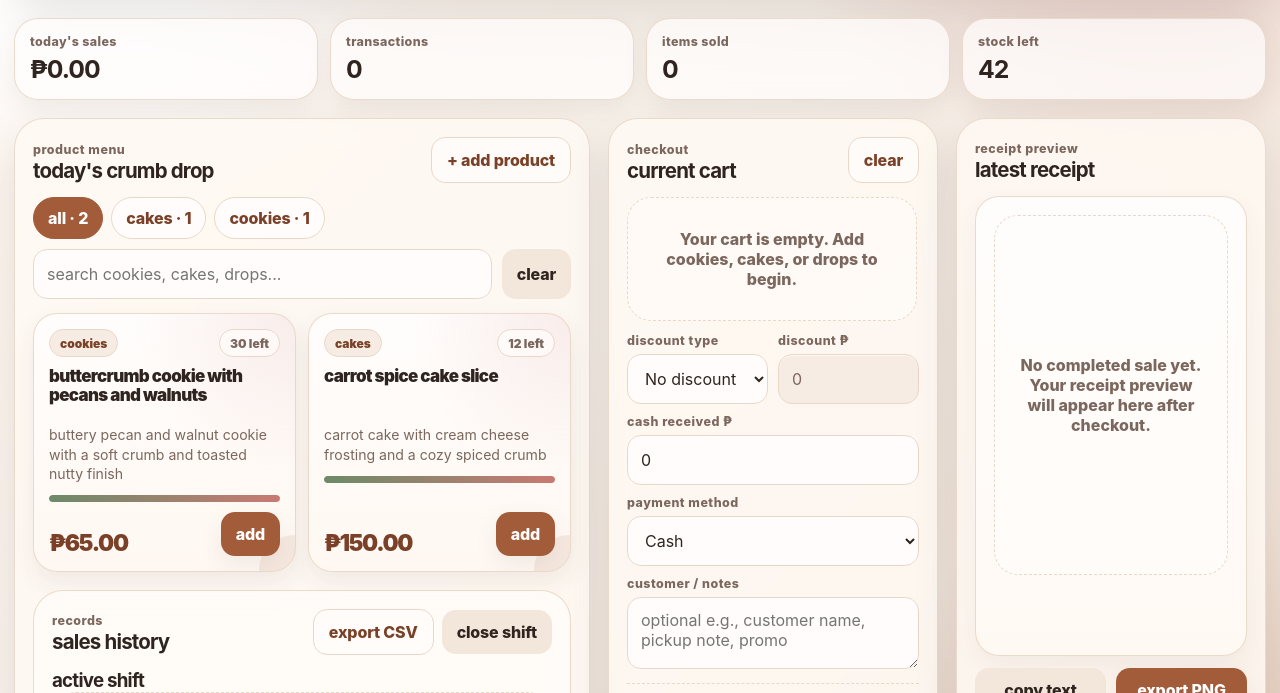
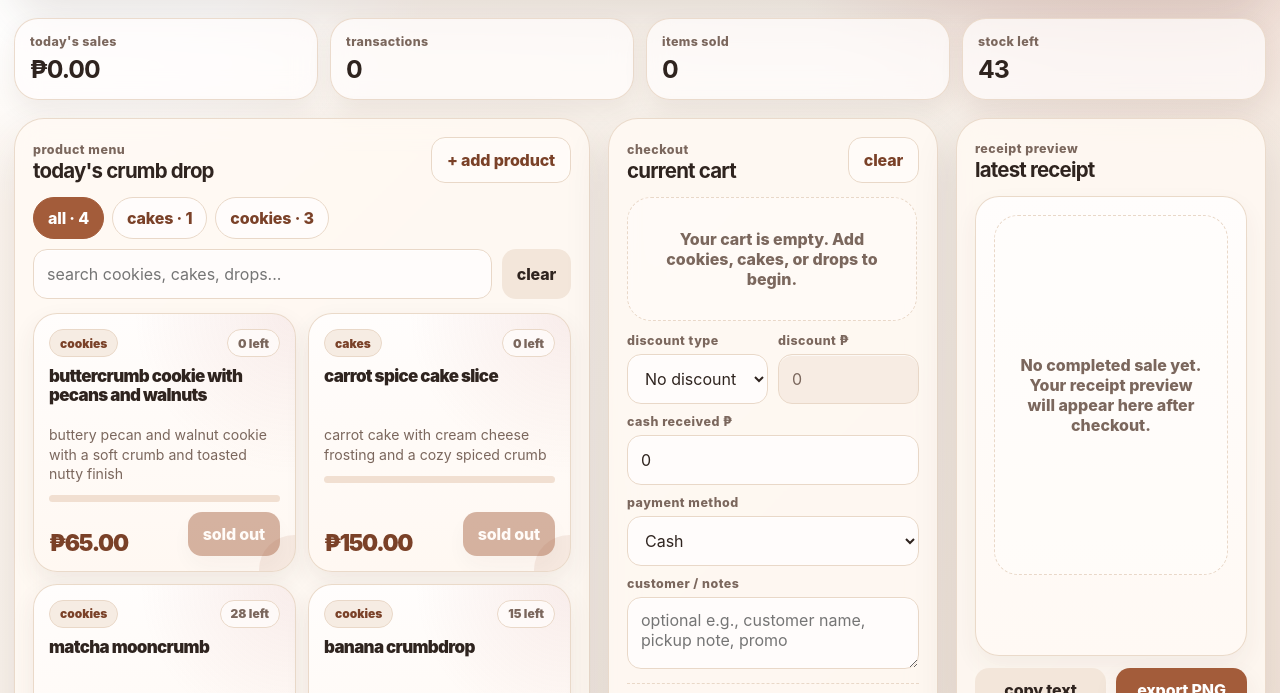
Before and after one commit to jaredjan/ptcpos, a plain HTML site: page index.html in a window 1280 px wide. Shown: the part 251-944 px from the top of the page. Drawn offline with Linux system fonts and the light colour scheme.

Commit message:
Update index.html
new menu items

```diff
--- a/index.html
+++ b/index.html
@@ -1171,8 +1171,8 @@
         name: 'buttercrumb cookie with pecans and walnuts',
         category: 'cookies',
         price: 65,
-        stock: 30,
-        startingStock: 30,
+        stock: 0,
+        startingStock: 0,
         description: 'buttery pecan and walnut cookie with a soft crumb and toasted nutty finish'
       },
       {
@@ -1180,9 +1180,27 @@
         name: 'carrot spice cake slice',
         category: 'cakes',
         price: 150,
-        stock: 12,
-        startingStock: 12,
+        stock: 0,
+        startingStock: 0,
         description: 'carrot cake with cream cheese frosting and a cozy spiced crumb'
+      },
+      {
+        id: makeId(),
+        name: 'matcha mooncrumb',
+        category: 'cookies',
+        price: 165,
+        stock: 28,
+        startingStock: 28,
+        description: 'matcha cookie with white chocolate chunks'
+      },
+      {
+        id: makeId(),
+        name: 'banana crumbdrop',
+        category: 'cookies',
+        price: 50,
+        stock: 15,
+        startingStock: 15,
+        description: 'banana cookie with crumb topping'
       }
     ];
 
```
